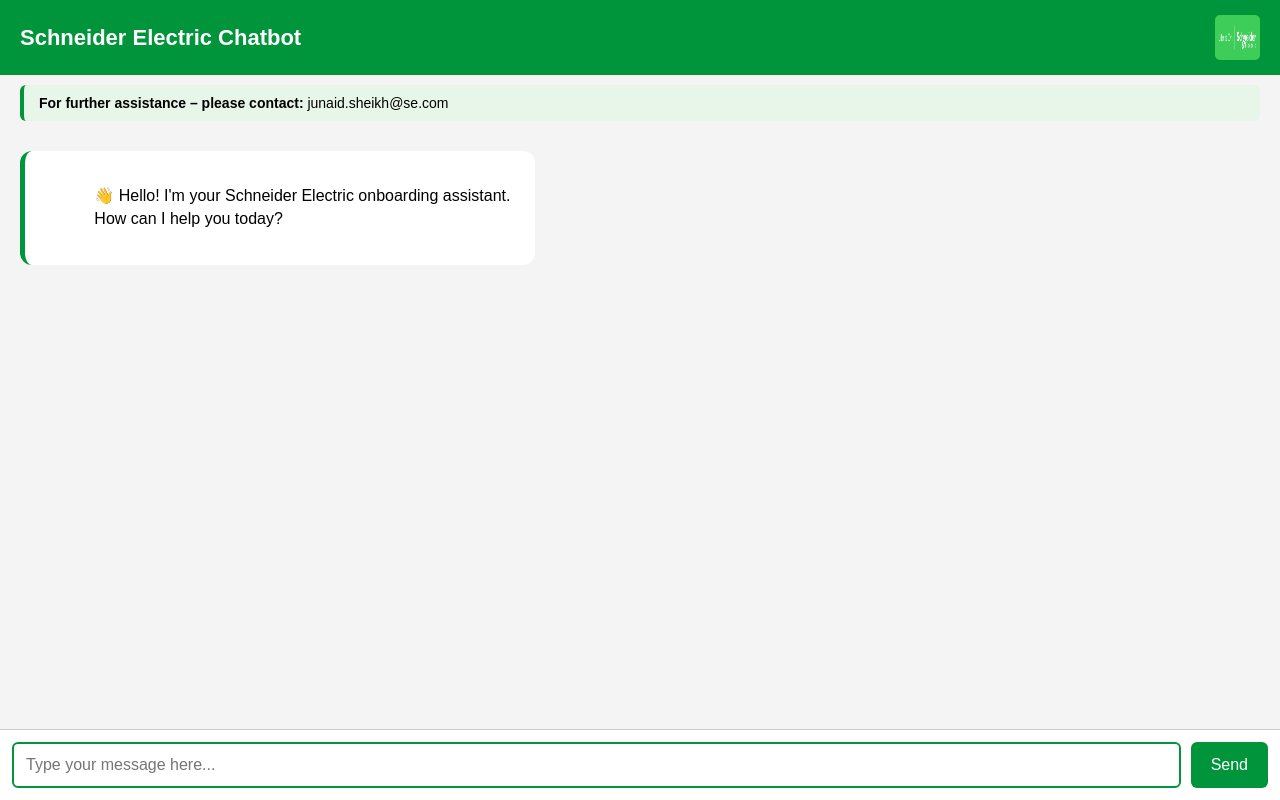
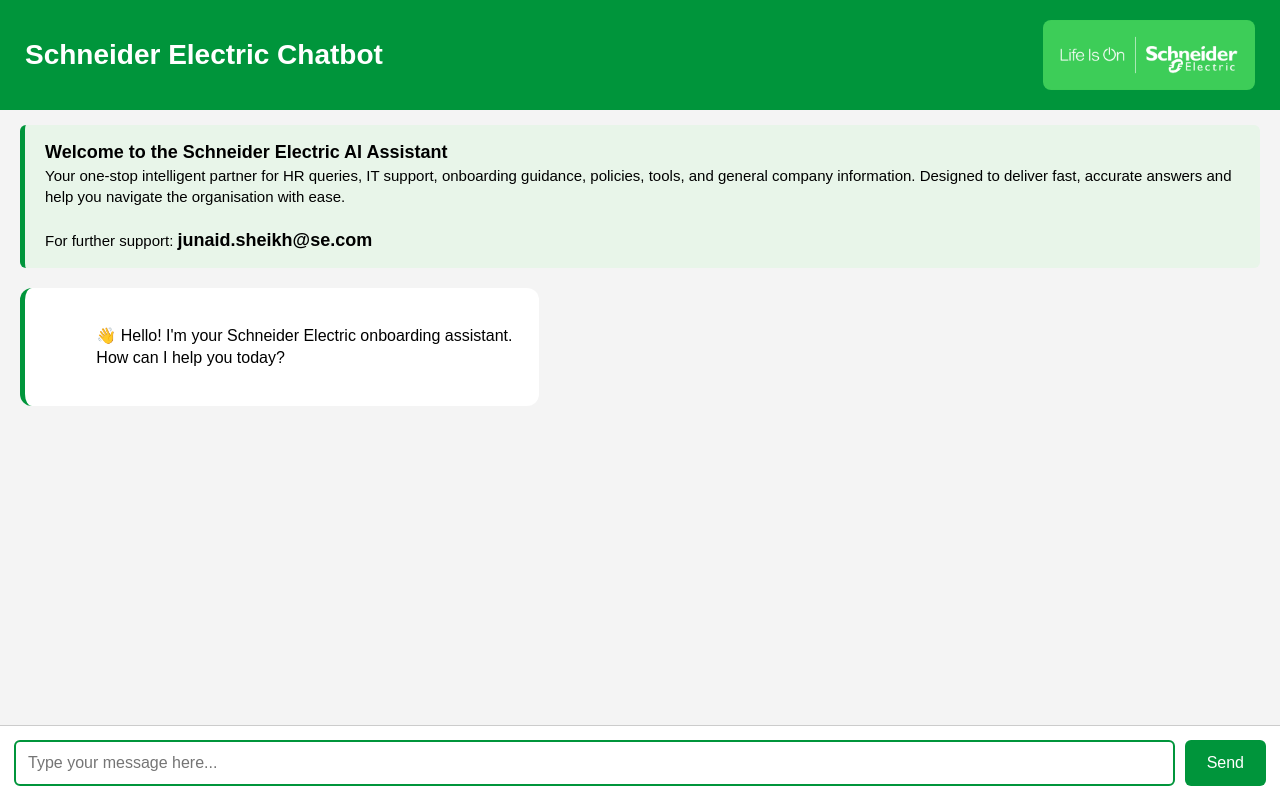
Before and after one commit to Junaidsh22/SchneiderChatbot, a Flask app: page / in a window 1280 px wide. Run offline with Flask 3, Linux system fonts and the light colour scheme.

Commit message:
Rebuilt entire GUI for chatbot

```diff
--- a/templates/index.html
+++ b/templates/index.html
@@ -19,34 +19,49 @@
         .header {
             background: #00953B;
             color: white;
-            padding: 15px 20px;
-            font-size: 22px;
+            padding: 20px 25px;
+            font-size: 28px;
             font-weight: bold;
             display: flex;
             align-items: center;
             justify-content: space-between;
         }
 
-        .header img {
-            height: 45px;
-            width: 45px;
-            border-radius: 5px;
+        .header-logo {
+            height: 70px;
+            width: auto;
+            border-radius: 8px;
         }
 
-        /* CHAT CONTAINER */
+        /* WELCOME / HELP BOX */
+        .welcome-box {
+            padding: 15px 20px;
+            background: #e8f5e9;
+            border-left: 5px solid #00953B;
+            margin: 15px 20px 0 20px;
+            border-radius: 6px;
+            font-size: 15px;
+            line-height: 1.4;
+        }
+
+        .welcome-box strong {
+            font-size: 18px;
+        }
+
+        /* CHAT AREA */
         .chat-container {
             flex: 1;
             padding: 20px;
             overflow-y: auto;
             display: flex;
             flex-direction: column;
-            gap: 12px;
+            gap: 14px;
         }
 
         /* CHAT BUBBLES */
         .bot-message, .user-message {
-            max-width: 70%;
-            padding: 12px 16px;
+            max-width: 75%;
+            padding: 14px 18px;
             border-radius: 12px;
             line-height: 1.4;
             font-size: 16px;
@@ -65,10 +80,10 @@
             border-right: 5px solid #00953B;
         }
 
-        /* INPUT SECTION */
+        /* INPUT BAR */
         .input-area {
             display: flex;
-            padding: 12px;
+            padding: 14px;
             background: white;
             border-top: 1px solid #CCC;
         }
@@ -83,7 +98,7 @@
         }
 
         .input-area button {
-            padding: 12px 20px;
+            padding: 12px 22px;
             font-size: 16px;
             background: #00953B;
             border: none;
@@ -97,40 +112,34 @@
             background: #007e32;
         }
 
-        /* HELP / CONTENTS TAB */
-        .help-box {
-            padding: 10px 15px;
-            background: #e8f5e9;
-            border-left: 4px solid #00953B;
-            font-size: 14px;
-            margin: 10px 20px;
-            border-radius: 6px;
-        }
-
-        /* TYPING DOTS */
+        /* TYPING INDICATOR */
         .typing {
             font-style: italic;
-            opacity: 0.75;
+            opacity: 0.7;
         }
 
         @media (max-width: 600px) {
             .bot-message, .user-message { max-width: 90%; }
+            .header { font-size: 22px; }
         }
     </style>
 </head>
 
 <body>
 
-    <!-- HEADER WITH LOGO -->
+    <!-- TOP HEADER -->
     <div class="header">
         Schneider Electric Chatbot
-        <img src="/static/a.png" alt="Logo">
+        <img src="/static/a.png" alt="Logo" class="header-logo">
     </div>
 
-    <!-- HELP SECTION -->
-    <div class="help-box">
-        <strong>For further assistance – please contact:</strong>
-        junaid.sheikh@se.com
+    <!-- WELCOME / SUMMARY TEXT -->
+    <div class="welcome-box">
+        <strong>Welcome to the Schneider Electric AI Assistant</strong><br>
+        Your one-stop intelligent partner for HR queries, IT support, onboarding guidance,
+        policies, tools, and general company information. Designed to deliver fast, accurate
+        answers and help you navigate the organisation with ease.<br><br>
+        For further support: <strong>junaid.sheikh@se.com</strong>
     </div>
 
     <!-- CHAT WINDOW -->
@@ -141,7 +150,7 @@
         </div>
     </div>
 
-    <!-- INPUT AREA -->
+    <!-- INPUT BOX -->
     <div class="input-area">
         <input type="text" id="user-input" placeholder="Type your message here...">
         <button onclick="sendMessage()">Send</button>
```
